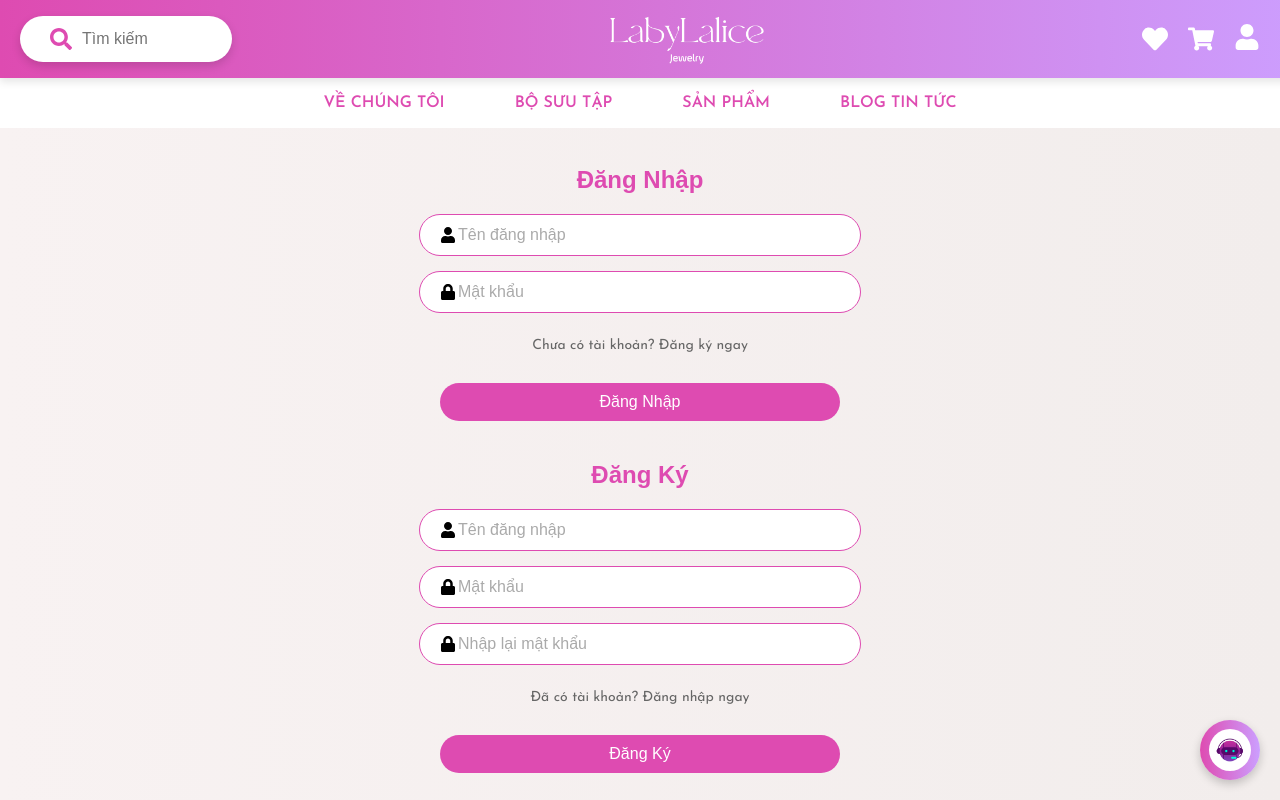
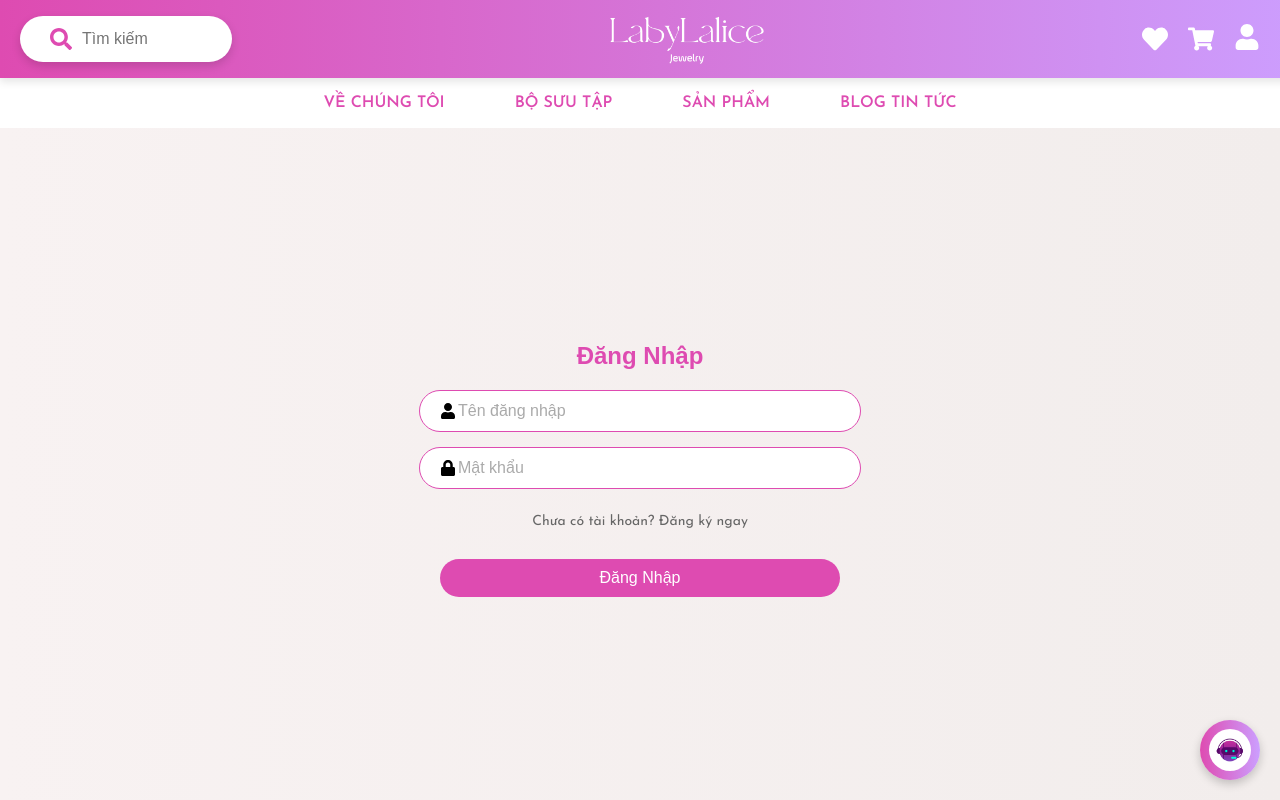
Before and after one commit to RaccoonBN/LabyLaliceJewelry, a React (Create React App) app in the folder Client/frontend/: page /Login in a window 1280 px wide. Shown: the top 800 px of the page. Built offline with nearby package versions, Linux system fonts and the light colour scheme.

Commit message:
Update Login.jsx

```diff
--- a/Client/frontend/src/pages/Login.jsx
+++ b/Client/frontend/src/pages/Login.jsx
@@ -22,27 +22,6 @@ const Login = () => {
             <button className="auth-button">Đăng Nhập</button>
           </div>
         </div>
-
-        {/* Đăng Ký */}
-        <div className="auth-section">
-          <h2 className="text_title_loginlogin">Đăng Ký</h2>
-          <div className="auth-form">
-            <div className="auth-input">
-              <FaUser className="input-icon" />
-              <input type="text" placeholder="Tên đăng nhập" />
-            </div>
-            <div className="auth-input">
-              <FaLock className="input-icon" />
-              <input type="password" placeholder="Mật khẩu" />
-            </div>
-            <div className="auth-input">
-              <FaLock className="input-icon" />
-              <input type="password" placeholder="Nhập lại mật khẩu" />
-            </div>
-            <p className="auth-link">Đã có tài khoản? Đăng nhập ngay</p>
-            <button className="auth-button">Đăng Ký</button>
-          </div>
-        </div>
       </div>
     </div>
   );
```
